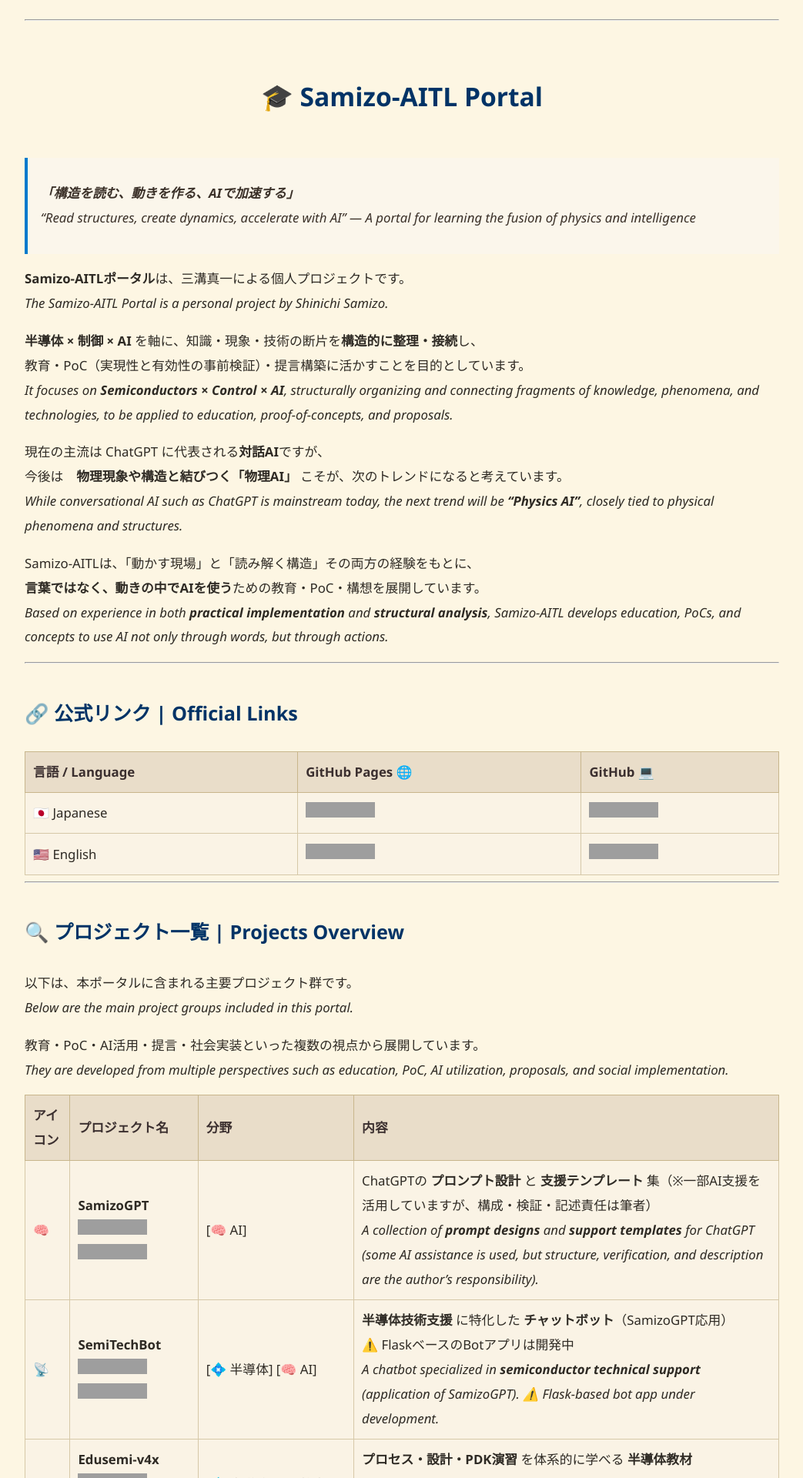
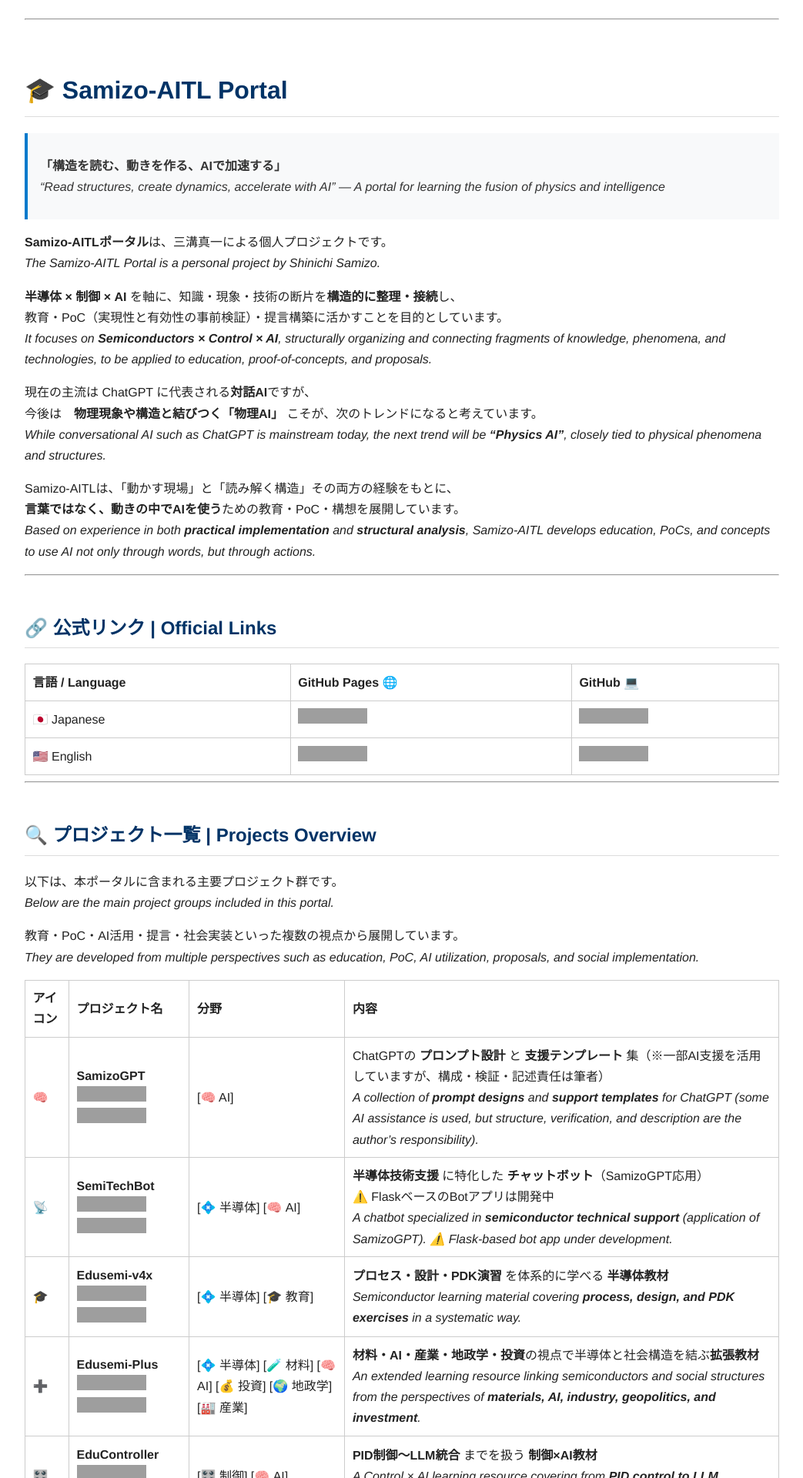
Before and after one commit to Samizo-AITL/Samizo-AITL.github.io, a Jekyll site: the page built from index.md, in a window 1280 px wide. Shown: the top 1920 px of the page at 77% size, without its empty margins (118-1161 px from the left). Built offline with Jekyll 4.4.1, drawn with Linux system fonts in a browser that asks for light colours; grey boxes are pictures that could not be loaded.

Commit message:
Update default.html

```diff
--- a/_layouts/default.html
+++ b/_layouts/default.html
@@ -15,7 +15,7 @@
   </head>
 
   <!-- ★ ポータル全体をセピアモード固定 -->
-  <body class="theme-sepia">
+  <body class="theme-bluegray">
     <main>
       {{ content }}
     </main>
```
